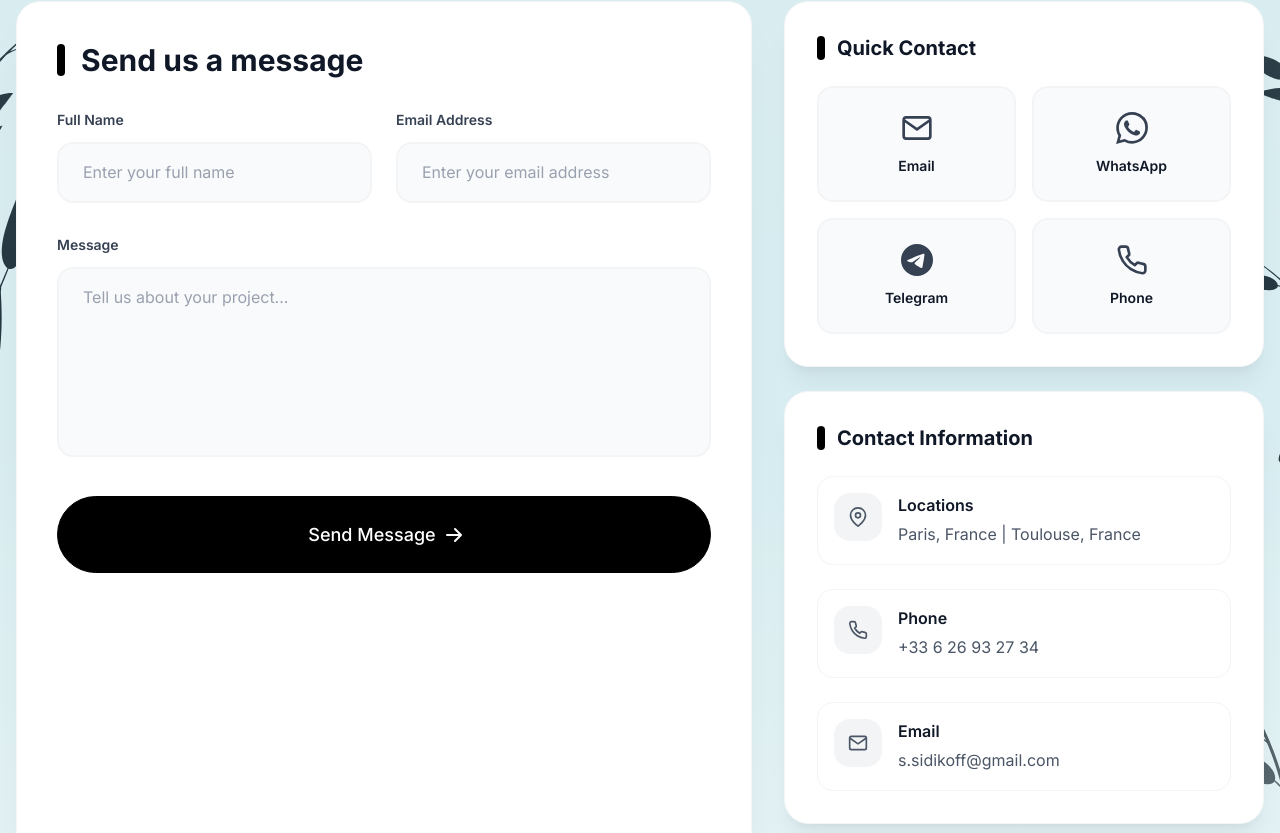
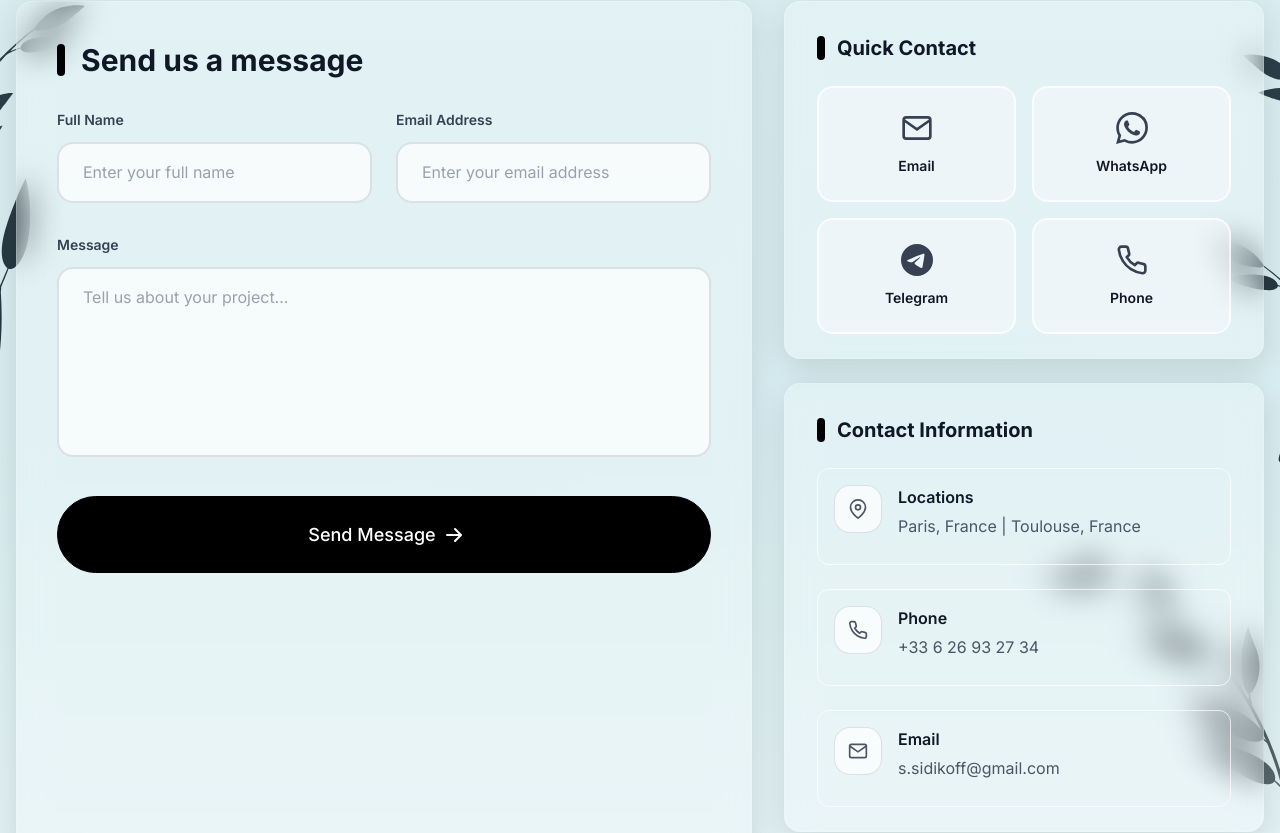
Before and after one commit to ssidikov/web-agency, a Next.js app: page /en/contact in a window 1280 px wide. Shown: the part 336-1169 px from the top of the page. Built offline with nearby package versions, Linux system fonts and the light colour scheme; no server answers.

Commit message:
refactor: enhance background and border styles for PricingCard, ProjectCard, Contact, and Services components

```diff
--- a/src/components/ui/PricingCard.tsx
+++ b/src/components/ui/PricingCard.tsx
@@ -56,7 +56,7 @@
       style={{
         backdropFilter: 'blur(16px) saturate(100%)',
       }}
-      className={`relative rounded-2xl transition-all duration-300 hover:shadow-2xl w-full h-full flex flex-col min-h-[600px] pb-5 sm:pb-6 3xl:pb-8 shadow-xl bg-white/20 border-2 border-white/30 ${
+      className={`relative rounded-2xl transition-all duration-300 hover:shadow-2xl w-full h-full flex flex-col min-h-[600px] pb-5 sm:pb-6 3xl:pb-8 shadow-xl bg-white/50 border-2 border-white/60 ${
         isHighlighted
           ? 'border-black ring-4 ring-black/20'
           : 'border-gray-200 hover:border-gray-400/50'
--- a/src/components/ui/ProjectCard.tsx
+++ b/src/components/ui/ProjectCard.tsx
@@ -18,7 +18,7 @@
 }
 
 export const ProjectCard: React.FC<ProjectCardProps> = ({ project, locale }) => (
-  <div className='group flex flex-col sm:flex-row lg:flex-col items-stretch rounded-3xl hover:shadow-2xl transition-all duration-300 p-6 lg:p-4 3xl:p-6 focus-visible:ring-2 focus-visible:ring-black outline-none relative backdrop-blur-xl bg-white/60 border-2 border-white/50 shadow-xl'>
+  <div className='group flex flex-col sm:flex-row lg:flex-col items-stretch rounded-3xl hover:shadow-2xl transition-all duration-300 p-6 lg:p-4 3xl:p-6 focus-visible:ring-2 focus-visible:ring-black outline-none relative backdrop-blur-xl bg-white/60 border-2 border-white/70 shadow-xl'>
     <Link
       href={getProjectUrl(project.id, locale)}
       className='absolute inset-0 z-10'
--- a/src/sections/Contact.tsx
+++ b/src/sections/Contact.tsx
@@ -102,9 +102,12 @@
           {/* Contact Form */}
           <div className='lg:col-span-3'>
             <div
-              className='bg-white rounded-3xl border border-gray-100 shadow-2xl shadow-gray-900/5 p-10 h-full '
+              className='bg-white shadow-gray-900/5 p-10 h-full rounded-2xl pb-5 sm:pb-6 3xl:pb-8 border border-white/30 shadow-lg'
               style={{
+                background: 'rgba(255, 255, 255, 0.25)',
                 backdropFilter: 'blur(16px) saturate(100%)',
+                border: '1px solid rgba(255, 255, 255, 0.18)',
+                boxShadow: 'rgba(0, 0, 0, 0.12) 0px 8px 32px',
               }}>
               <div className='flex items-center mb-8'>
                 <div className='w-2 h-8 bg-black rounded-full mr-4'></div>
@@ -127,7 +130,7 @@
                       required
                       value={formData.name}
                       onChange={handleChange}
-                      className='w-full px-6 py-4 bg-gray-50 border-2 border-gray-100 rounded-2xl focus:bg-white focus:border-black focus:outline-none transition-all duration-300 text-gray-900 placeholder-gray-400'
+                      className='w-full px-6 py-4 focus:bg-white focus:border-black focus:outline-none text-gray-900 placeholder-gray-400 bg-white/70 border-2 hover:border-black p-6 rounded-2xl transition-all duration-300 overflow-hidden border-gray-400/30'
                       placeholder={
                         dictionary?.form?.name?.placeholder || 'Entrez votre nom complet'
                       }
@@ -146,7 +149,7 @@
                       required
                       value={formData.email}
                       onChange={handleChange}
-                      className='w-full px-6 py-4 bg-gray-50 border-2 border-gray-100 rounded-2xl focus:bg-white focus:border-black focus:outline-none transition-all duration-300 text-gray-900 placeholder-gray-400'
+                      className='w-full px-6 py-4 focus:bg-white focus:border-black focus:outline-none text-gray-900 placeholder-gray-400 bg-white/70 border-2 hover:border-black p-6 rounded-2xl transition-all duration-300 overflow-hidden border-gray-400/30'
                       placeholder={
                         dictionary?.form?.email?.placeholder || 'Entrez votre adresse email'
                       }
@@ -166,7 +169,7 @@
                     rows={6}
                     value={formData.message}
                     onChange={handleChange}
-                    className='w-full px-6 py-4 bg-gray-50 border-2 border-gray-100 rounded-2xl focus:bg-white focus:border-black focus:outline-none transition-all duration-300 resize-none text-gray-900 placeholder-gray-400'
+                    className='w-full px-6 py-4 resize-none focus:bg-white focus:border-black focus:outline-none text-gray-900 placeholder-gray-400 bg-white/70 border-2 hover:border-black p-6 rounded-2xl transition-all duration-300 overflow-hidden border-gray-400/30'
                     placeholder={
                       dictionary?.form?.message?.placeholder || 'Parlez-nous de votre projet...'
                     }
@@ -175,7 +178,7 @@
                 <button
                   type='submit'
                   disabled={isSubmitting}
-                  className='w-full font-medium whitespace-nowrap rounded-full cursor-pointer disabled:opacity-50 disabled:cursor-not-allowed focus:outline-none focus:ring-2 focus:ring-black focus:ring-offset-2 group relative bg-black hover:bg-white text-white hover:text-black border border-black transition-all duration-300 h-16 lg:h-[77px] 3xl:h-[98px] text-lg 3xl:text-xl px-6 lg:px-8'>
+                  className='w-full font-medium whitespace-nowrap rounded-full cursor-pointer disabled:opacity-50 disabled:cursor-not-allowed focus:outline-none focus:ring-2 focus:ring-black focus:ring-offset-2 group relative bg-black hover:bg-transparent text-white hover:text-black border border-black transition-all duration-300 h-16 lg:h-[77px] 3xl:h-[98px] text-lg 3xl:text-xl px-6 lg:px-8'>
                   <span className='relative flex items-center justify-center'>
                     {isSubmitting
                       ? dictionary?.form?.sending || 'Envoi en cours...'
@@ -199,7 +202,14 @@
           {/* Contact Information */}
           <div className='lg:col-span-2 space-y-6'>
             {/* Quick Contact */}
-            <div className='bg-white rounded-3xl border border-gray-100 shadow-xl shadow-gray-900/5 p-8'>
+            <div
+              className='bg-white shadow-gray-900/5 p-8 rounded-2xl pb-5 sm:pb-6 3xl:pb-8 border border-white/30 shadow-lg'
+              style={{
+                background: 'rgba(255, 255, 255, 0.25)',
+                backdropFilter: 'blur(16px) saturate(100%)',
+                border: '1px solid rgba(255, 255, 255, 0.18)',
+                boxShadow: 'rgba(0, 0, 0, 0.12) 0px 8px 32px',
+              }}>
               <div className='flex items-center mb-6'>
                 <div className='w-2 h-6 bg-black rounded-full mr-3'></div>
                 <h3 className='text-xl font-bold text-gray-900'>
@@ -211,7 +221,7 @@
                   href='mailto:s.sidikoff@gmail.com'
                   target='_blank'
                   rel='noopener noreferrer'
-                  className='group relative bg-gray-50 hover:bg-black border-2 border-gray-100 hover:border-black p-6 rounded-2xl flex flex-col items-center text-center transition-all duration-300 overflow-hidden'
+                  className='group relative bg-gray-50/50 hover:bg-black border-2 hover:border-black p-6 rounded-2xl flex flex-col items-center text-center transition-all duration-300 overflow-hidden border-white/70'
                   tabIndex={0}>
                   <svg
                     width='32'
@@ -233,7 +243,7 @@
                   href='https://wa.me/+33626932734'
                   target='_blank'
                   rel='noopener noreferrer'
-                  className='group relative bg-gray-50 hover:bg-black border-2 border-gray-100 hover:border-black p-6 rounded-2xl flex flex-col items-center text-center transition-all duration-300 overflow-hidden'
+                  className='group relative bg-gray-50/50 hover:bg-black border-2 hover:border-black p-6 rounded-2xl flex flex-col items-center text-center transition-all duration-300 overflow-hidden border-white/70'
                   tabIndex={0}>
                   <svg
                     width='32'
@@ -252,7 +262,7 @@
                   href='https://t.me/sardorbek_sidikov'
                   target='_blank'
                   rel='noopener noreferrer'
-                  className='group relative bg-gray-50 hover:bg-black border-2 border-gray-100 hover:border-black p-6 rounded-2xl flex flex-col items-center text-center transition-all duration-300 overflow-hidden'
+                  className='group relative bg-gray-50/50 hover:bg-black border-2 hover:border-black p-6 rounded-2xl flex flex-col items-center text-center transition-all duration-300 overflow-hidden border-white/70'
                   tabIndex={0}>
                   <svg
                     width='32'
@@ -271,7 +281,7 @@
                   href='tel:+33 6 26 93 27 34'
                   target='_blank'
                   rel='noopener noreferrer'
-                  className='group relative bg-gray-50 hover:bg-black border-2 border-gray-100 hover:border-black p-6 rounded-2xl flex flex-col items-center text-center transition-all duration-300 overflow-hidden'
+                  className='group relative bg-gray-50/50 hover:bg-black border-2 hover:border-black p-6 rounded-2xl flex flex-col items-center text-center transition-all duration-300 overflow-hidden border-white/70'
                   tabIndex={0}>
                   <svg
                     width='32'
@@ -292,7 +302,14 @@
             </div>
 
             {/* Contact Information */}
-            <div className='bg-white rounded-3xl border border-gray-100 shadow-xl shadow-gray-900/5 p-8'>
+            <div
+              className='bg-white shadow-gray-900/5 p-8 rounded-2xl pb-5 sm:pb-6 3xl:pb-8 border border-white/30 shadow-lg'
+              style={{
+                background: 'rgba(255, 255, 255, 0.25)',
+                backdropFilter: 'blur(16px) saturate(100%)',
+                border: '1px solid rgba(255, 255, 255, 0.18)',
+                boxShadow: 'rgba(0, 0, 0, 0.12) 0px 8px 32px',
+              }}>
               <div className='flex items-center mb-6'>
                 <div className='w-2 h-6 bg-black rounded-full mr-3'></div>
                 <h3 className='text-xl font-bold text-gray-900'>
@@ -300,8 +317,8 @@
                 </h3>
               </div>
               <div className='space-y-6'>
-                <div className='group flex items-start space-x-4 p-4 rounded-2xl hover:bg-gray-50 transition-colors duration-200 border border-gray-100'>
-                  <div className='flex-shrink-0 w-12 h-12 bg-gray-100 group-hover:bg-black rounded-2xl flex items-center justify-center transition-colors duration-300'>
+                <div className='group flex items-start space-x-4 p-4 hover:bg-gray-50/20 transition-colors duration-200 border border-white/70 rounded-xl pb-5 sm:pb-6 3xl:pb-8'>
+                  <div className='flex-shrink-0 w-12 h-12 bg-white/70 border border-gray-500/20 group-hover:bg-black rounded-2xl flex items-center justify-center transition-colors duration-300'>
                     <svg
                       width='20'
                       height='20'
@@ -325,8 +342,8 @@
                     </p>
                   </div>
                 </div>
-                <div className='group flex items-start space-x-4 p-4 rounded-2xl hover:bg-gray-50 transition-colors duration-200 border border-gray-100'>
-                  <div className='flex-shrink-0 w-12 h-12 bg-gray-100 group-hover:bg-black rounded-2xl flex items-center justify-center transition-colors duration-300'>
+                <div className='group flex items-start space-x-4 p-4 hover:bg-gray-50/20 transition-colors duration-200 border border-white/70 rounded-xl pb-5 sm:pb-6 3xl:pb-8'>
+                  <div className='flex-shrink-0 w-12 h-12 bg-white/70 border border-gray-500/20 group-hover:bg-black rounded-2xl flex items-center justify-center transition-colors duration-300'>
                     <svg
                       width='20'
                       height='20'
@@ -351,8 +368,8 @@
                     </a>
                   </div>
                 </div>
-                <div className='group flex items-start space-x-4 p-4 rounded-2xl hover:bg-gray-50 transition-colors duration-200 border border-gray-100'>
-                  <div className='flex-shrink-0 w-12 h-12 bg-gray-100 group-hover:bg-black rounded-2xl flex items-center justify-center transition-colors duration-300'>
+                <div className='group flex items-start space-x-4 p-4 hover:bg-gray-50/20 transition-colors duration-200 border border-white/70 rounded-xl pb-5 sm:pb-6 3xl:pb-8'>
+                  <div className='flex-shrink-0 w-12 h-12 bg-white/70 border border-gray-500/20 group-hover:bg-black rounded-2xl flex items-center justify-center transition-colors duration-300'>
                     <svg
                       width='20'
                       height='20'
--- a/src/sections/Pricing.tsx
+++ b/src/sections/Pricing.tsx
@@ -205,7 +205,7 @@
             viewport={{ once: true }}
             className='flex flex-wrap justify-center gap-4 mt-8'>
             <div className='px-6 py-3 rounded-full shadow-md flex items-center gap-2 text-green-500 p-4 backdrop-blur-xl bg-white/20 border-2 border-white/30'>
-              <CheckIcon className='w-3 h-3 bg-green-100 rounded-full' />
+              <CheckIcon className='w-3 h-3 bg-green-200 rounded-full' />
               <span className='text-sm font-medium text-gray-700'>
                 {dict?.pricing?.guarantee_badge || 'Résultats garantis • Livraison garantie'}
               </span>
--- a/src/sections/Services.tsx
+++ b/src/sections/Services.tsx
@@ -87,7 +87,7 @@
               whileInView={{ opacity: 1, y: 0 }}
               transition={{ duration: 0.6, delay: index * 0.1 }}
               viewport={{ once: true }}
-              className='gap-30px sm:gap-10 xl:gap-16 3xl:gap-20 rounded-2xl lg:rounded-22px 3xl:rounded-30px px-5 py-7 sm:p-30px lg:p-10 3xl:p-12 min-h-[600px] lg:min-h-[500px] backdrop-blur-xl bg-white/50 border-2 border-white/50 shadow-xl '>
+              className='gap-30px sm:gap-10 xl:gap-16 3xl:gap-20 rounded-2xl lg:rounded-22px 3xl:rounded-30px px-5 py-7 sm:p-30px lg:p-10 3xl:p-12 min-h-[600px] lg:min-h-[500px] backdrop-blur-xl bg-white/60 border-2 border-white/50 shadow-xl '>
               <div className='grid lg:grid-cols-2 gap-8 items-center h-full'>
                 {/* Right Image - First on mobile */}
                 <div className='relative order-1 lg:order-2 h-full flex items-center'>
```
